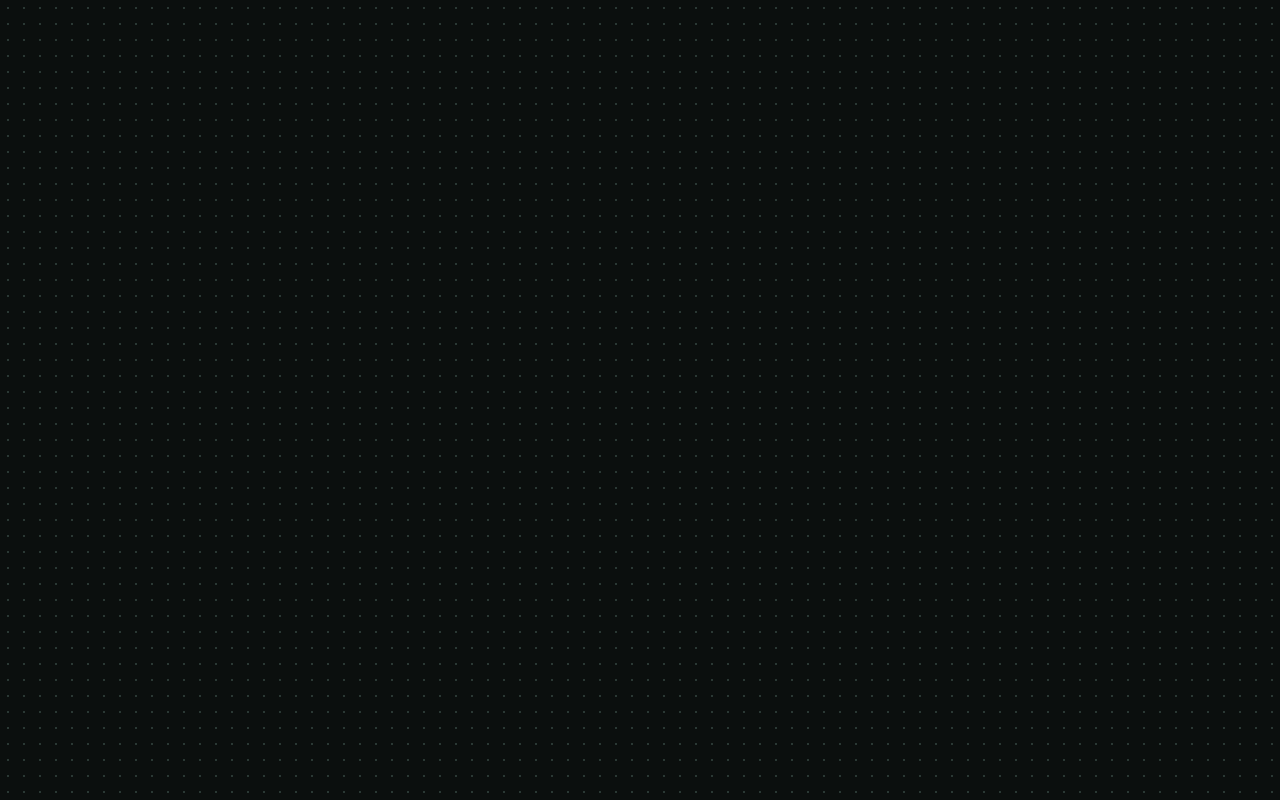
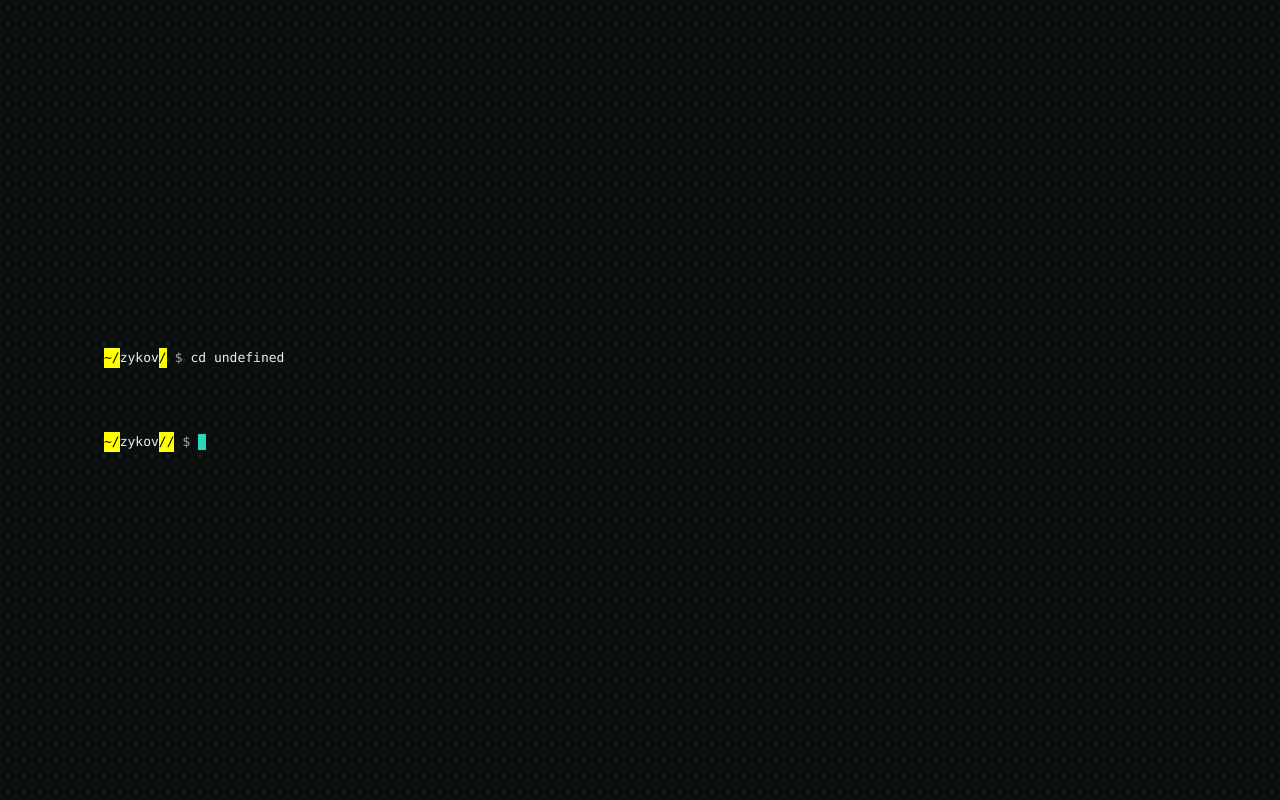
Before and after one commit to ykropchik/zykov.me, a React (Vite) app: page / in a window 1280 px wide. Shown: the top 800 px of the page. Built offline with nearby package versions, Linux system fonts and the light colour scheme.

Commit message:
Add Section component

```diff
--- /dev/null
+++ b/src/components/Section/Section.module.scss
@@ -0,0 +1,35 @@
+@use '@styles/variables' as *;
+
+.section {
+	box-sizing: border-box;
+	min-height: 100vh;
+	min-height: 100dvh;
+	padding: $space-16 0;
+	align-content: center;
+}
+
+.title {
+	@include type('title');
+	color: token('ink');
+	margin: $space-4 0;
+}
+
+.display {
+	@include type('display');
+	color: token('ink');
+	margin: $space-4 0 0 0;
+}
+
+.subtitle {
+	@include type('lead');
+	color: token('ink-muted');
+	margin: $space-4 0 0 0;
+	max-width: 600px;
+}
+
+.content {
+	display: flex;
+	flex-direction: column;
+	gap: $space-8;
+	margin: $space-8 0;
+}
--- /dev/null
+++ b/src/components/Section/Section.tsx
@@ -0,0 +1,29 @@
+import styles from './Section.module.scss';
+import * as React from 'react';
+import TerminalLine from '../TerminalLine/TerminalLine.tsx';
+
+type SectionProps = React.PropsWithChildren<{
+	name: string;
+	title: React.ReactNode;
+	subtitle: React.ReactNode;
+}>;
+
+export default function Section({ name, title, subtitle, children }: SectionProps) {
+	const isTopSection = name === 'whoami';
+
+	return (
+		<section className={styles.section} id={name}>
+			<TerminalLine path={['zykov']} command={isTopSection ? 'whoami' : `cd ${name}`} />
+			{
+				isTopSection
+					? <h1 className={styles.title}>{title}</h1>
+					: <h2 className={styles.display}>{title}</h2>
+			}
+			<h3 className={styles.subtitle}>{subtitle}</h3>
+			<div className={styles.content}>
+				{children}
+			</div>
+			<TerminalLine path={isTopSection ? ['zykov'] : ['zykov', name]} />
+		</section>
+	);
+}
--- a/src/main.tsx
+++ b/src/main.tsx
@@ -3,9 +3,13 @@ import { createRoot } from 'react-dom/client';
 import Page from './components/Page/Page.tsx';
 
 import './styles/index.scss';
+import Section from './components/Section/Section.tsx';
 
 createRoot(document.getElementById('root')!).render(
 	<StrictMode>
-		<Page />
+		<Page>
+			<Section />
+			<Section />
+		</Page>
 	</StrictMode>,
 );
```
